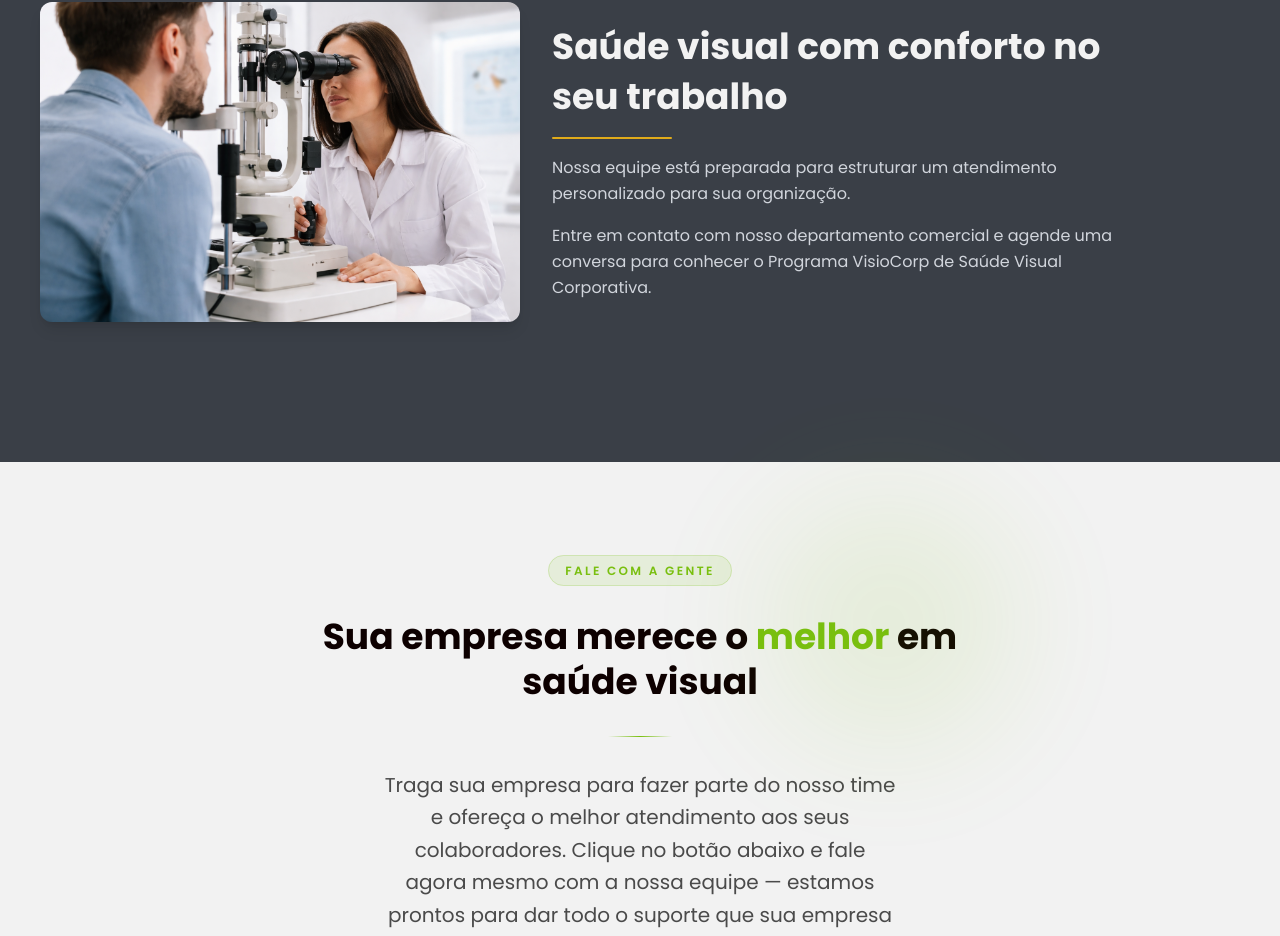
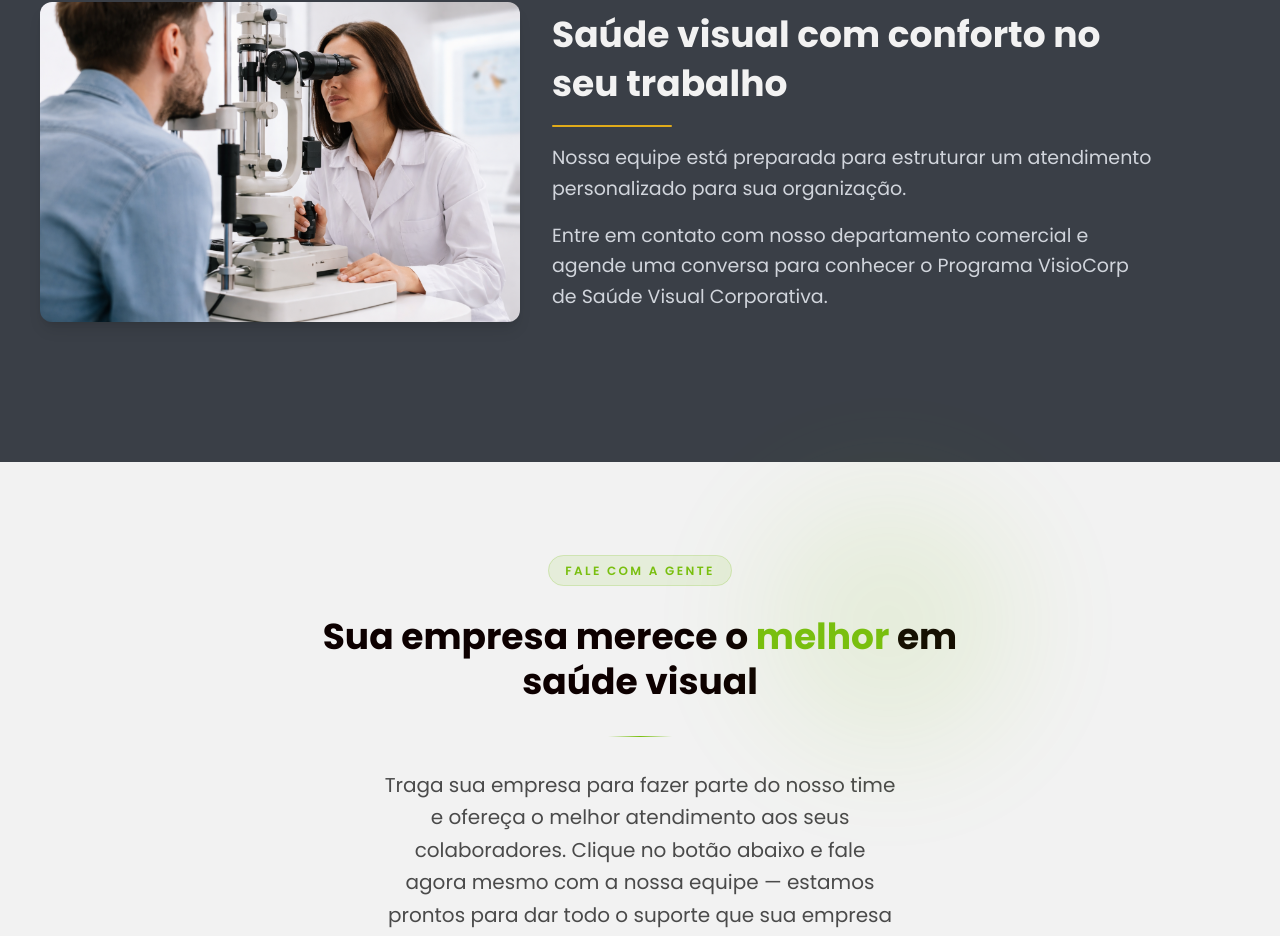
Before and after one commit to Equipe-NextSolve/visio-corp, a Next.js app: page /about in a window 1280 px wide. Shown: the part 1331-2267 px from the top of the page. Built offline with nearby package versions, Linux system fonts and the light colour scheme.

Commit message:
ajuste na fonte do SectionTwo.jsx

```diff
--- a/src/components/about/SectionTwo.jsx
+++ b/src/components/about/SectionTwo.jsx
@@ -21,10 +21,10 @@ export default function SectionTwo() {
                             Saúde visual com conforto no seu trabalho
                         </h2>
                         <div className='w-[80%] max-w-30 h-0.5 bg-gold rounded-full' />
-                        <p className='text-gray-300 text-md leading-relaxed'>
+                        <p className='text-gray-300 text-md sm:text-[19px] leading-relaxed'>
                             Nossa equipe está preparada para estruturar um atendimento personalizado para sua organização.
                         </p>
-                        <p className='text-gray-300 text-md leading-relaxed'>
+                        <p className='text-gray-300 text-md sm:text-[19px] leading-relaxed'>
                             Entre em contato com nosso departamento comercial e agende uma conversa para conhecer o Programa VisioCorp de Saúde Visual Corporativa.
                         </p>
                     </AnimatedSlideRight>
```
